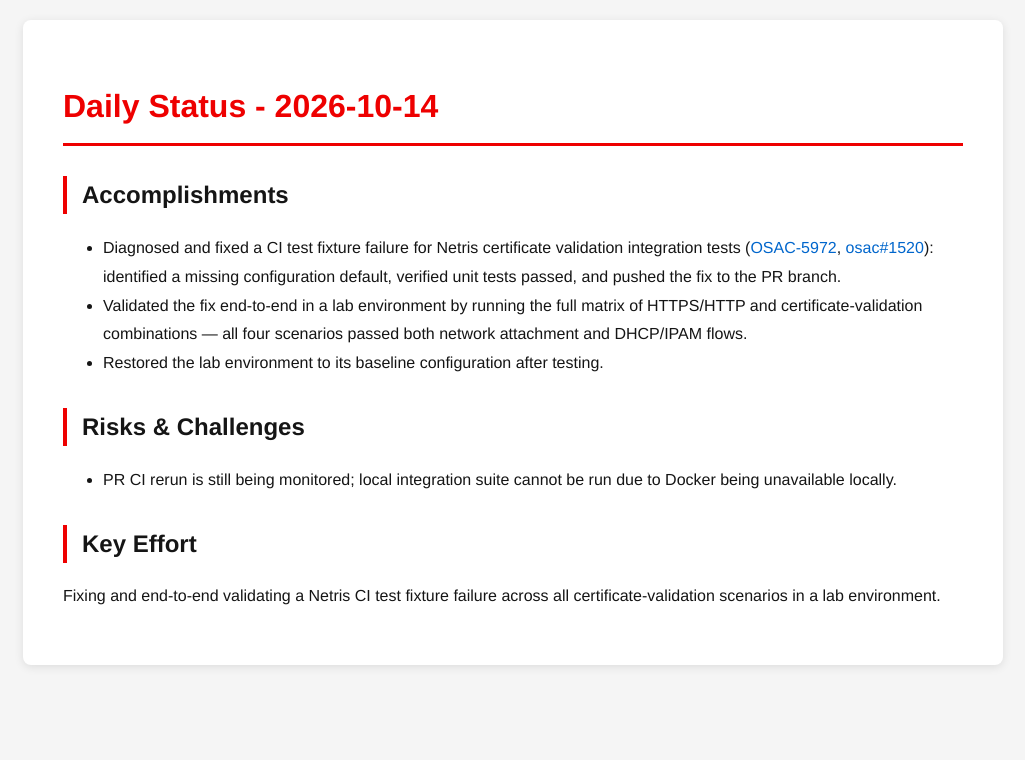
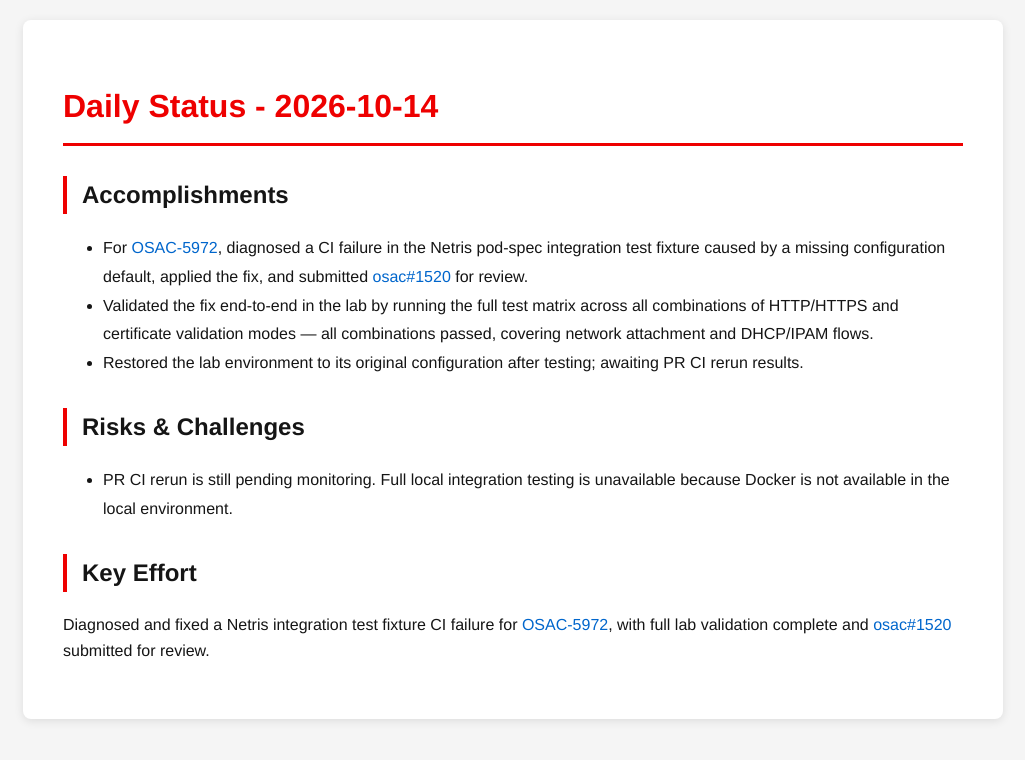
Before and after one commit to tzvatot/daily-status, a Jekyll site: the page built from 2026-10-14.md, in a window 1280 px wide. Shown: the top 760 px of the page, without its empty margins (127-1152 px from the left). Built offline with Jekyll 4.4.1, drawn with Linux system fonts in a browser that asks for light colours.

Commit message:
Daily status update - 2026-10-14

```diff
--- a/2026-10-14.md
+++ b/2026-10-14.md
@@ -7,12 +7,12 @@ date: 2026-10-14
 # Daily Status - 2026-10-14
 
 ## Accomplishments
-- Diagnosed and fixed a CI test fixture failure for Netris certificate validation integration tests ([OSAC-5972](https://redhat.atlassian.net/browse/OSAC-5972), [osac#1520](https://github.com/osac-project/osac/pull/1520)): identified a missing configuration default, verified unit tests passed, and pushed the fix to the PR branch.
-- Validated the fix end-to-end in a lab environment by running the full matrix of HTTPS/HTTP and certificate-validation combinations — all four scenarios passed both network attachment and DHCP/IPAM flows.
-- Restored the lab environment to its baseline configuration after testing.
+- For [OSAC-5972](https://redhat.atlassian.net/browse/OSAC-5972), diagnosed a CI failure in the Netris pod-spec integration test fixture caused by a missing configuration default, applied the fix, and submitted [osac#1520](https://github.com/osac-project/osac/pull/1520) for review.
+- Validated the fix end-to-end in the lab by running the full test matrix across all combinations of HTTP/HTTPS and certificate validation modes — all combinations passed, covering network attachment and DHCP/IPAM flows.
+- Restored the lab environment to its original configuration after testing; awaiting PR CI rerun results.
 
 ## Risks & Challenges
-- PR CI rerun is still being monitored; local integration suite cannot be run due to Docker being unavailable locally.
+- PR CI rerun is still pending monitoring. Full local integration testing is unavailable because Docker is not available in the local environment.
 
 ## Key Effort
-Fixing and end-to-end validating a Netris CI test fixture failure across all certificate-validation scenarios in a lab environment.
+Diagnosed and fixed a Netris integration test fixture CI failure for [OSAC-5972](https://redhat.atlassian.net/browse/OSAC-5972), with full lab validation complete and [osac#1520](https://github.com/osac-project/osac/pull/1520) submitted for review.
```
